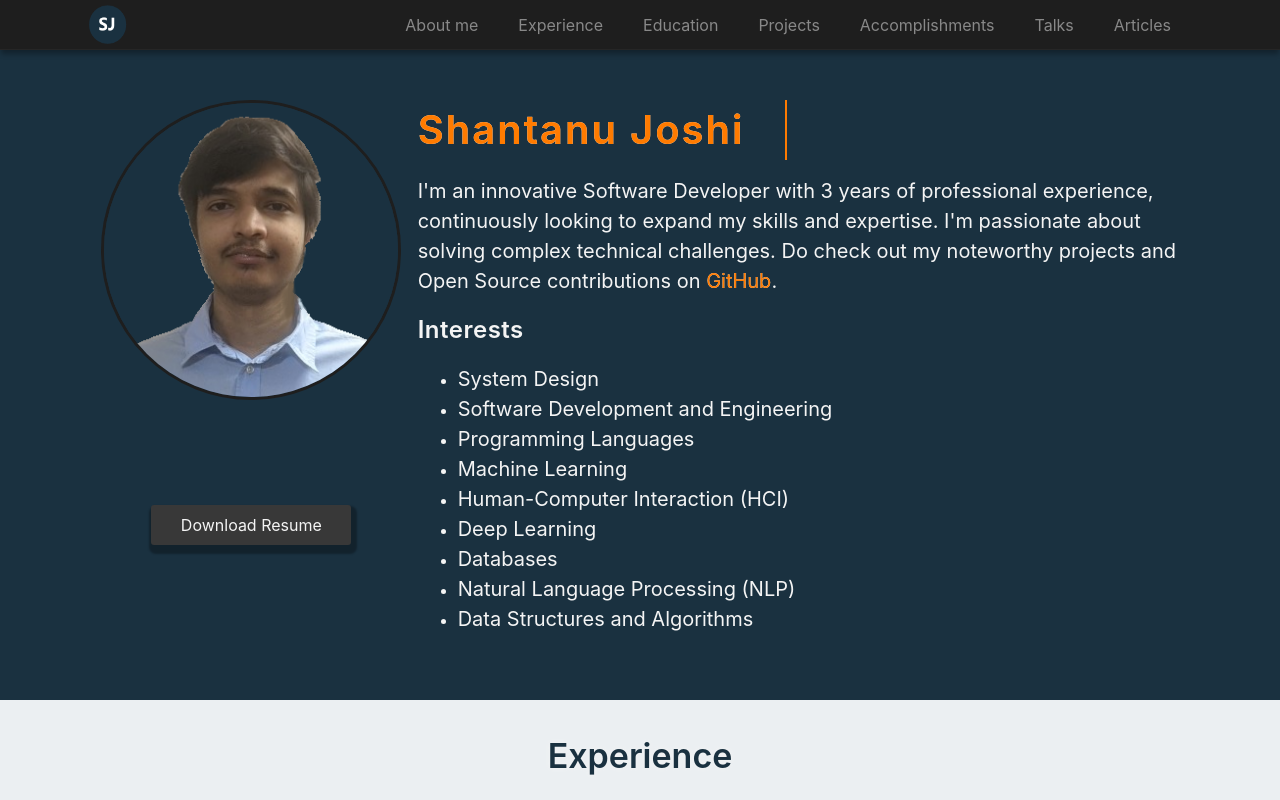
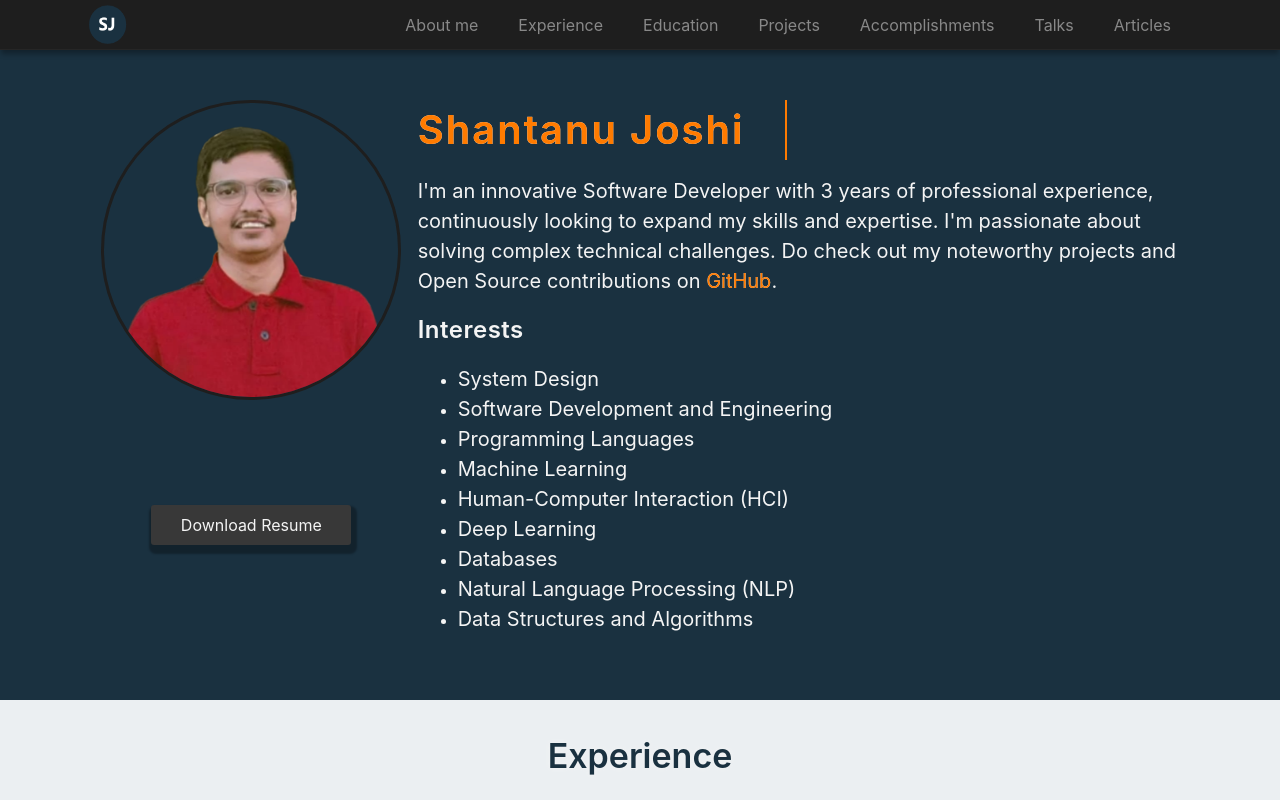
Before and after one commit to shan7030/shan7030.github.io, an Angular app: page / in a window 1280 px wide. Shown: the top 800 px of the page. Built offline with nearby package versions, Linux system fonts and the light colour scheme.

Commit message:
:sparkles: added new profile photo

```diff
--- a/src/app/name/name.component.html
+++ b/src/app/name/name.component.html
@@ -1,7 +1,7 @@
 <div class="container">
   <div class="center left-container">
     <img
-      src="assets/presonal-image.png"
+      src="assets/profile-photo.png"
       height="400px"
       width="400px"
       class="img-fluid"
```
Also changed, not shown: src/assets/profile-photo.png (added).
